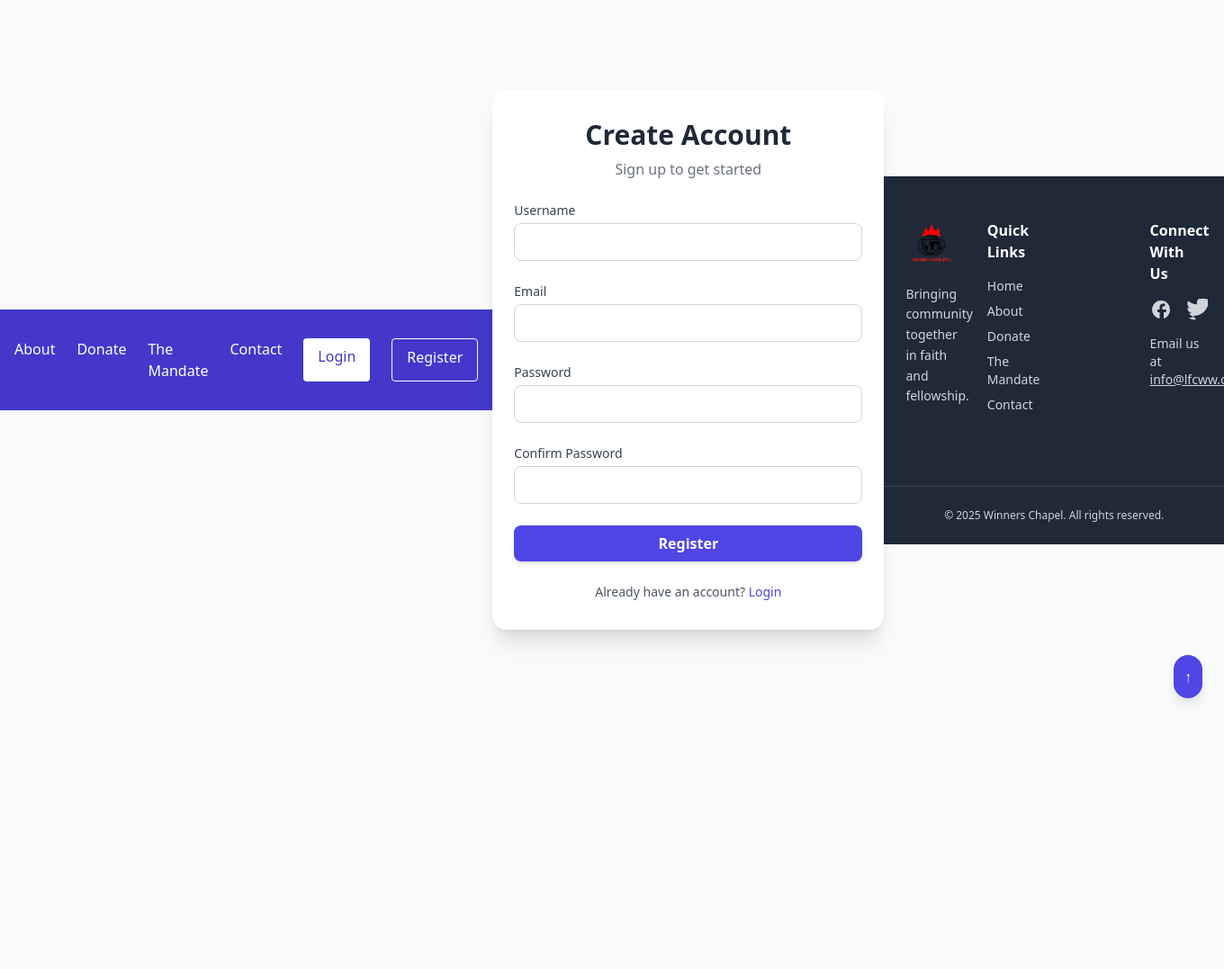
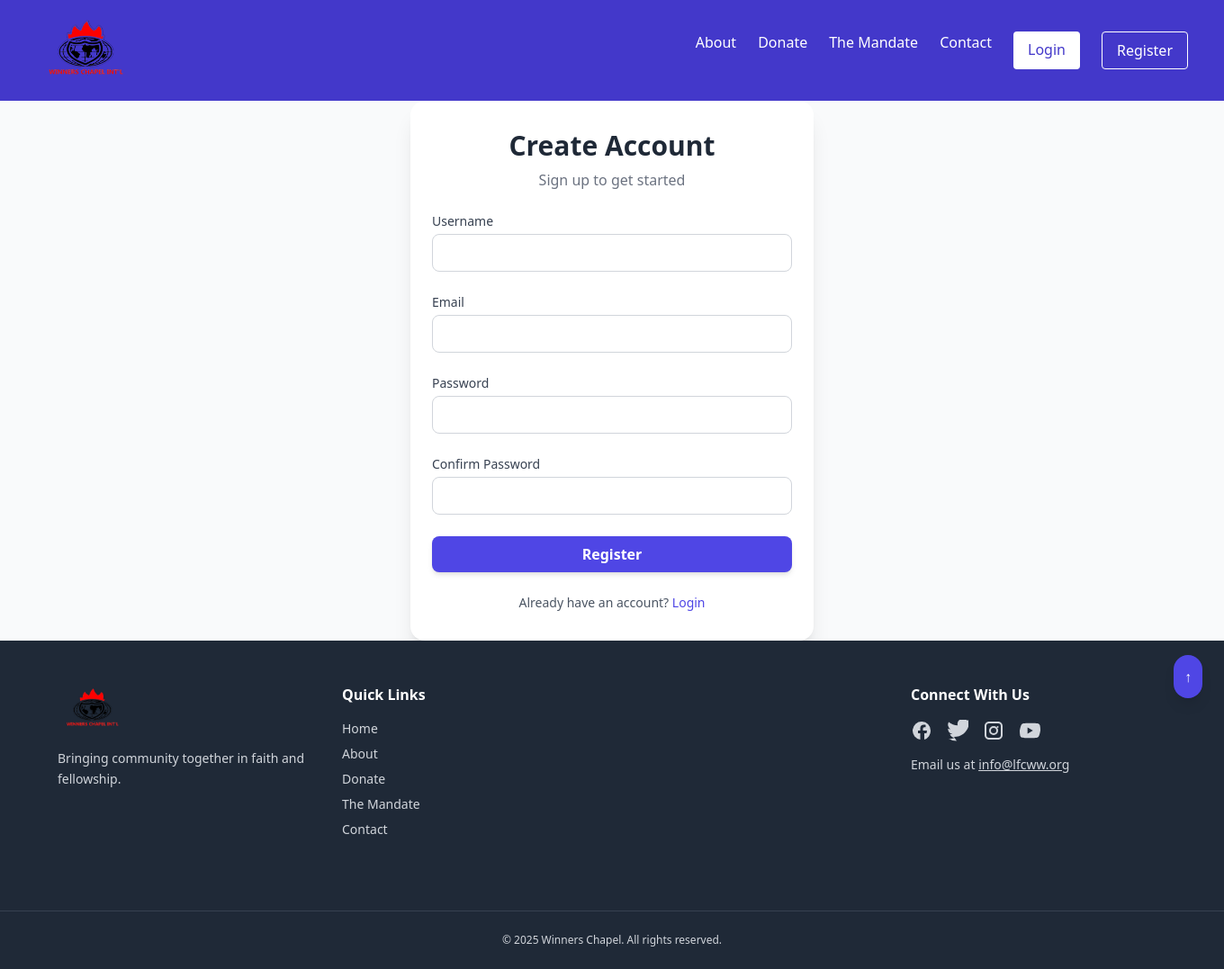
Before and after one commit to icepick15/offering-tracker, a Flask app: page /auth/register in a window 1360 px wide; the page is wider, and only the part inside the window is pictured. Shown: that part at 90% size. Before the commit the page ends 781 px from the top of that part, so only its background shows below. Run offline with Flask 3, Linux system fonts and the light colour scheme; parts of the project's set-up code (start-up, migrations or seed data) failed here and were passed over; some libraries are stand-ins or nearby versions.

Commit message:
Complete Offering & Tithe Tracker App

```diff
--- a/app/templates/auth/register.html
+++ b/app/templates/auth/register.html
@@ -7,17 +7,20 @@
   <link rel="icon" href="{{ url_for('static', filename='images/favicon.ico') }}" type="image/x-icon">
   <script src="https://cdn.tailwindcss.com"></script>
 </head>
-{% include 'partials/header.html' %}
-<body class="h-full flex items-center justify-center">
-  <div class="max-w-md w-full px-6 py-8 bg-white rounded-2xl shadow-xl">
+
+<body class="bg-gray-50">
+
+  {% include 'partials/header.html' %}
+
+  <!-- Main Content -->
+  <div class="max-w-md w-full px-6 py-8 mx-auto bg-white rounded-2xl shadow-xl">
     <h2 class="text-3xl font-extrabold text-center text-gray-800 mb-2">Create Account</h2>
     <p class="text-center text-gray-500 mb-6">Sign up to get started</p>
-
 
     <form method="POST" class="space-y-6">
       {{ form.hidden_tag() }}
 
-      <!-- Username -->
+      <!-- Username Field -->
       <div>
         {{ form.username.label(class="block text-sm font-medium text-gray-700") }}
         <div class="mt-1">
@@ -32,7 +35,7 @@
         {% endif %}
       </div>
 
-      <!-- Email -->
+      <!-- Email Field -->
       <div>
         {{ form.email.label(class="block text-sm font-medium text-gray-700") }}
         <div class="mt-1">
@@ -47,7 +50,7 @@
         {% endif %}
       </div>
 
-      <!-- Password -->
+      <!-- Password Field -->
       <div>
         {{ form.password.label(class="block text-sm font-medium text-gray-700") }}
         <div class="mt-1">
@@ -62,7 +65,7 @@
         {% endif %}
       </div>
 
-      <!-- Confirm Password -->
+      <!-- Confirm Password Field -->
       <div>
         {{ form.confirm_password.label(class="block text-sm font-medium text-gray-700") }}
         <div class="mt-1">
@@ -77,7 +80,7 @@
         {% endif %}
       </div>
 
-      <!-- Submit -->
+      <!-- Submit Button -->
       <div>
         {{ form.submit(class="w-full py-2 px-4 bg-indigo-600 hover:bg-indigo-700 text-white font-semibold rounded-lg shadow-md focus:outline-none focus:ring-2 focus:ring-indigo-500") }}
       </div>
@@ -89,7 +92,8 @@
       </p>
     </form>
   </div>
+
   {% include 'partials/footer.html' %}
+
 </body>
-
 </html>
```
Also changed, not shown: app/templates/auth/login.html (+11 -14 lines).
